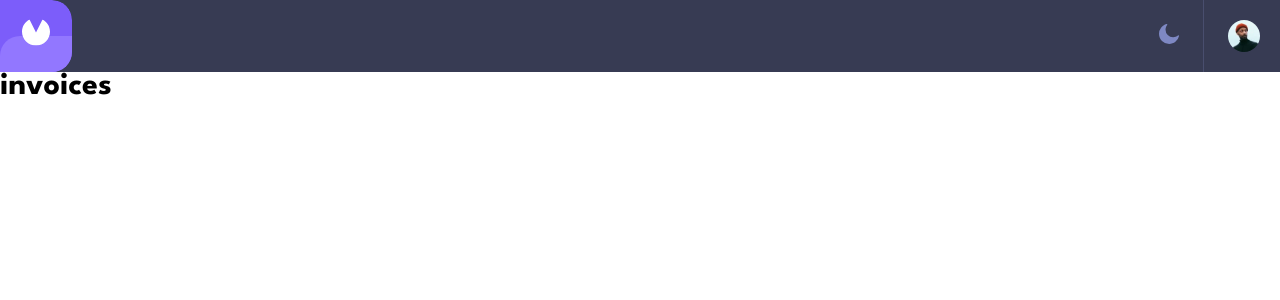
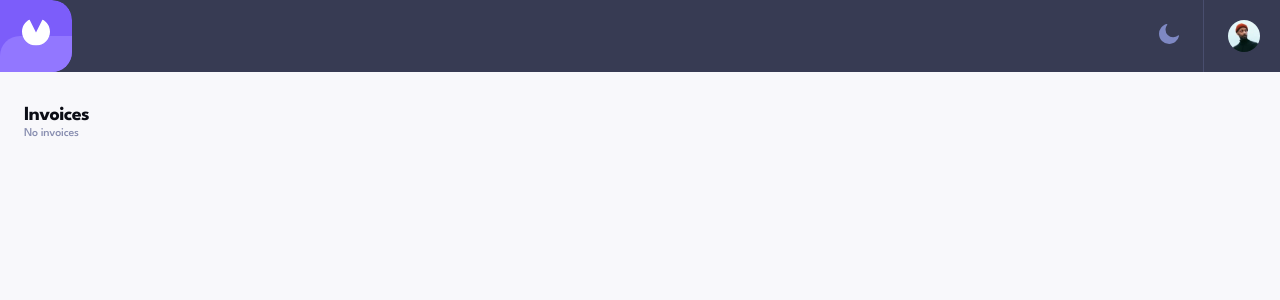
Before and after one commit to nikanoza/invoice-app-front, a React (Create React App) app: page /invoices in a window 1280 px wide. Shown: the top 300 px of the page. Built offline with nearby package versions, Linux system fonts and the light colour scheme.

Commit message:
wip: work with control panel on main page

```diff
--- a/public/index.html
+++ b/public/index.html
@@ -28,7 +28,7 @@
   </head>
   <body>
     <noscript>You need to enable JavaScript to run this app.</noscript>
-    <div id="root"></div>
+    <div id="root" style="height: 100%"></div>
     <!--
       This HTML file is a template.
       If you open it directly in the browser, you will see an empty page.
--- a/src/App.tsx
+++ b/src/App.tsx
@@ -3,16 +3,21 @@ import { Invoice, Invoices } from "pages";
 import { useState } from "react";
 import { Navigate, Route, Routes } from "react-router-dom";
 import styled from "styled-components";
+import { InvoiceType, StyledComponentsProps } from "types";
 
 function App() {
   const [darkMode, setDarkMode] = useState<boolean>(false);
+  const [invoices, setInvoices] = useState<InvoiceType[]>([]);
 
   return (
-    <Main>
+    <Main dark={darkMode}>
       <Header darkMode={darkMode} setDarkMode={setDarkMode} />
       <Routes>
         <Route path="/" element={<Navigate to="/invoices" replace />} />
-        <Route path="/invoices" element={<Invoices darkMode={darkMode} />} />
+        <Route
+          path="/invoices"
+          element={<Invoices darkMode={darkMode} invoices={invoices} />}
+        />
         <Route path="/invoices/:id" element={<Invoice darkMode={darkMode} />} />
       </Routes>
     </Main>
@@ -21,8 +26,12 @@ function App() {
 
 export default App;
 
-const Main = styled.div`
+const Main = styled.div(
+  (props: StyledComponentsProps) => `
   font-size: 2em;
   font-style: normal;
   font-weight: 700;
-`;
+  height: 100%;
+  background-color: ${props.dark ? "var(--SemiDark)" : "var(--Light)"};
+`
+);
--- a/src/pages/Invoices/Invoices.tsx
+++ b/src/pages/Invoices/Invoices.tsx
@@ -1,9 +1,56 @@
+import styled from "styled-components";
+import { InvoiceType, StyledComponentsProps } from "types";
+
 type PropsType = {
-    darkMode: boolean;
-}
+  darkMode: boolean;
+  invoices: InvoiceType[];
+};
 
 const Invoices = (props: PropsType) => {
-    return <div>invoices</div>
-}
+  return (
+    <Wrapper>
+      <Controls>
+        <div>
+          <Title dark={props.darkMode}>Invoices</Title>
+          <Amount dark={props.darkMode}>
+            {props.invoices.length === 0
+              ? "No invoices"
+              : props.invoices.length + " invoices"}
+          </Amount>
+        </div>
+      </Controls>
+    </Wrapper>
+  );
+};
 
 export default Invoices;
+
+const Wrapper = styled.div`
+  width: 100%;
+  padding: 32px 24px 105px 24px;
+`;
+
+const Controls = styled.div`
+  display: flex;
+  align-items: center;
+`;
+
+const Title = styled.h2(
+  (props: StyledComponentsProps) => `
+  font-size: 20px;
+  font-weight: 700;
+  line-height: 22.4px;
+  letter-spacing: -0.63px;
+  color: ${props.dark ? "white" : "var(--Dark)"}
+`
+);
+
+const Amount = styled.h4(
+  (props: StyledComponentsProps) => `
+  font-size: 12px;
+  font-weight: 500;
+  line-height: 15px;
+  letter-spacing: -0.25px;
+  color: ${props.dark ? "var(--lightGray)" : "var(--Gray)"}
+`
+);
--- a/src/types.d.ts
+++ b/src/types.d.ts
@@ -27,7 +27,7 @@ export type NewInvoice = {
   total: number;
 };
 
-export interface Invoice extends NewInvoice {
+export interface InvoiceType extends NewInvoice {
   id: string;
 }
 
```
